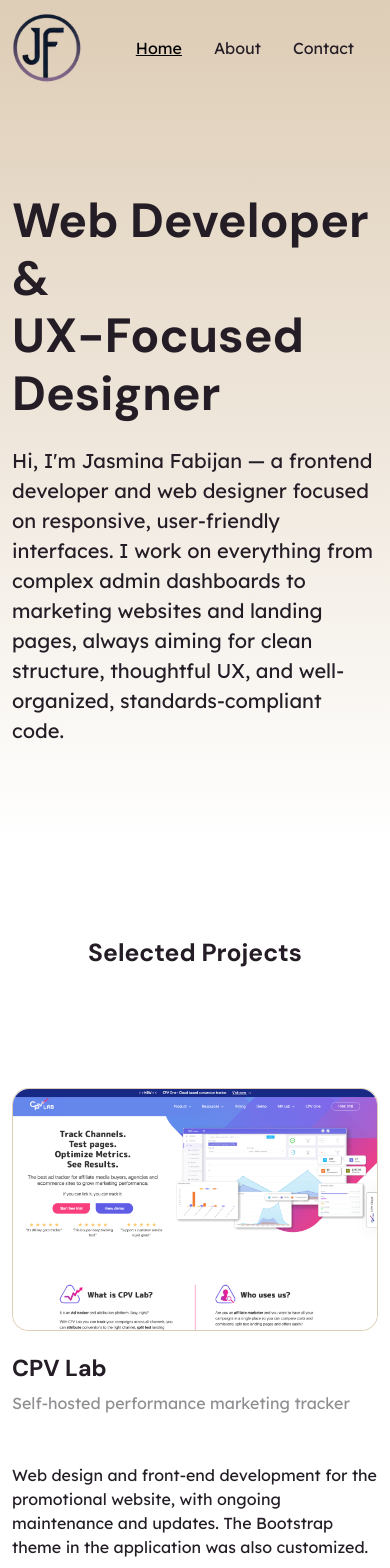
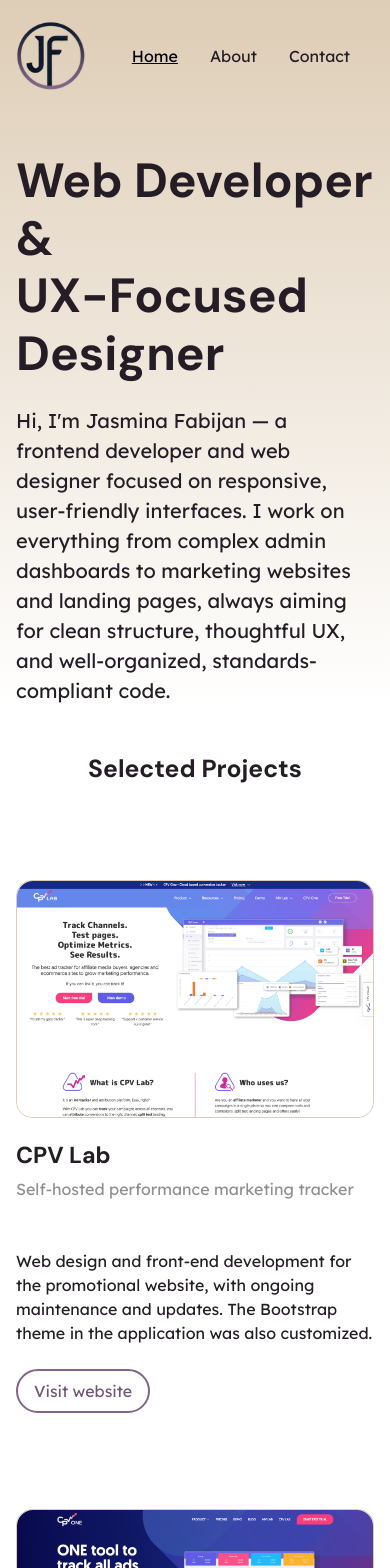
Before and after one commit to jasminafabijan/jf-2024, a React (Create React App) app: page / in a window 390 px wide. Shown: the top 1568 px of the page. Built offline with nearby package versions, Linux system fonts and the light colour scheme.

Commit message:
Responsive adjustments

```diff
--- a/src/assets/styles/main.scss
+++ b/src/assets/styles/main.scss
@@ -14,6 +14,11 @@ body {
     font-weight: 400;
     font-style: normal;
     color: $text-color;
+}
+
+.container {
+    padding-left: 1rem;
+    padding-right: 1rem;
 }
 
 h1,
--- a/src/components/Navbar/Navbar.jsx
+++ b/src/components/Navbar/Navbar.jsx
@@ -8,7 +8,7 @@ function NavbarComponent() {
     const [isOpen, setIsOpen] = useState(false);
 
     return (
-        <Navbar>
+        <Navbar className="pt-3">
             <Container>
                 <Navbar.Brand as={Link} to="/">
                     <img src={`${process.env.PUBLIC_URL}/logo.png`} alt="Logo - Jasmina Fabijan" />
--- a/src/components/YouTubeLazyEmbed.js
+++ b/src/components/YouTubeLazyEmbed.js
@@ -3,7 +3,6 @@ import React, { useState } from 'react';
 const YouTubeLazyEmbed = ({ videoId, title }) => {
   const [showIframe, setShowIframe] = useState(false);
 
-  // Koristimo maxresdefault za bolji kvalitet ako postoji, ili hqdefault
   const thumbnail = `https://img.youtube.com/vi/${videoId}/hqdefault.jpg`;
 
   return (
@@ -16,10 +15,9 @@ const YouTubeLazyEmbed = ({ videoId, title }) => {
         aspectRatio: '16/9',
         borderRadius: '0.375rem',
         overflow: 'hidden',
-        // Menjamo pozadinu u providnu da Safari ne bi imao šta da iscrta na ivicama
         background: 'transparent',
         cursor: 'pointer',
-        // Ovi redovi ispod su ključni za Safari "edge" bug:
+        // Safari "edge" bug:
         WebkitMaskImage: '-webkit-radial-gradient(white, black)',
         WebkitTransform: 'translateZ(0)',
         isolation: 'isolate'
@@ -48,10 +46,8 @@ const YouTubeLazyEmbed = ({ videoId, title }) => {
             style={{
               width: '100%',
               height: '100%',
-              // Force-ujemo sliku da popuni prostor bez obzira na njene originalne dimenzije
               objectFit: 'cover',
               display: 'block',
-              // Blagi scale (1.01) ponekad pomaže da slika "precuri" piksel preko ivice i sakrije linije
               transform: 'scale(1.01)'
             }}
           />
--- a/src/pages/About/About.jsx
+++ b/src/pages/About/About.jsx
@@ -14,7 +14,7 @@ function About() {
     return (
         <>
         <GradientHeader>
-            <Container className="mt-5 pt-5">
+            <Container className="mt-5 pt-md-5">
                 <Row className="align-items-center mb-5">
                     <Col lg={6} className='pe-lg-5'>
                         <motion.div
@@ -53,7 +53,7 @@ function About() {
         </GradientHeader>
 
         <Container className="my-5 py-5">
-            <Row className="mt-5">
+            <Row className="mt-md-5">
                 <div className='col-6 col-md-3'>
                     <motion.div
                         initial={{ opacity: 0, scale: 0.95 }}
--- a/src/pages/Contact/Contact.jsx
+++ b/src/pages/Contact/Contact.jsx
@@ -55,7 +55,7 @@ function Contact() {
             </section>
 
             <div className='container'>
-                <div className='bg-white py-5 rounded-4'>
+                <div className='bg-white py-5 rounded-4 mb-5'>
                     <div className='col-md-10 col-lg-9 col-xxl-8 mx-auto'>
 
                         {TEMP_SHOW_BOTH_ALERTS ? (
--- a/src/pages/Home/Hero/Hero.jsx
+++ b/src/pages/Home/Hero/Hero.jsx
@@ -4,7 +4,7 @@ import { motion } from 'framer-motion';
 
 function Hero() {
   return (
-    <div id="home" className="py-5 mt-5">
+    <div id="home" className="py-md-5 mt-5">
         <Container className='mb-5'>
             <motion.h1
                 className="hero-title mb-4"
--- a/src/pages/Home/ProjectsSection/ProjectsSection.jsx
+++ b/src/pages/Home/ProjectsSection/ProjectsSection.jsx
@@ -10,9 +10,9 @@ import perilen from '../../../assets/images/projects/thumbnails/perilen.png';
 
 function Projects() {
     return (
-        <Container id="projects" className="my-5 py-5">
+        <Container id="projects" className="my-5 py-md-5">
             <motion.h2
-                className="text-center mb-5 pb-4"
+                className="text-center mb-5 pb-md-4"
                 initial={{ opacity: 0, scale: 0.95 }}
                 whileInView={{ opacity: 1, scale: 1 }}
                 viewport={{ once: true }}
@@ -21,7 +21,7 @@ function Projects() {
                 Selected Projects
             </motion.h2>
 
-            <Row className='align-items-center mb-5 py-5'>
+            <Row className='align-items-center mb-md-5 py-5'>
                 <Col lg={7} className="pe-lg-5">
                     <motion.div
                         className="thumbnail cpvlab rounded-4 mb-4 mb-lg-0"
@@ -49,7 +49,7 @@ function Projects() {
                 </Col>
             </Row>
 
-            <Row className='align-items-center mb-5 py-5'>
+            <Row className='align-items-center mb-md-5 py-5'>
                 <Col lg={7} className="order-lg-2 order-1">
                     <motion.div
                         className="thumbnail rounded-4 mb-4 mb-lg-0"
@@ -77,7 +77,7 @@ function Projects() {
                 </Col>
             </Row>
 
-            <Row className='align-items-center mb-5 py-5'>
+            <Row className='align-items-center mb-md-5 py-5'>
                 <Col lg={7} className="pe-lg-5">
                     <motion.div
                         className="thumbnail rounded-4 mb-4 mb-lg-0"
@@ -105,7 +105,7 @@ function Projects() {
                 </Col>
             </Row>
 
-            <Row className='align-items-center mb-5 py-5'>
+            <Row className='align-items-center mb-md-5 py-5'>
                 <Col lg={7} className="order-lg-2 order-1">
                     <motion.div
                         className="thumbnail rounded-4 mb-4 mb-lg-0"
@@ -133,7 +133,7 @@ function Projects() {
                 </Col>
             </Row>
 
-            <Row className='align-items-center mb-5 py-5'>
+            <Row className='align-items-center mb-md-5 py-5'>
                 <Col lg={7} className="pe-lg-5">
                     <motion.div
                         className="thumbnail rounded-4 mb-4 mb-lg-0"
@@ -161,7 +161,7 @@ function Projects() {
                 </Col>
             </Row>
 
-            <Row className='align-items-center mb-5 py-5'>
+            <Row className='align-items-center mb-md-5 py-5'>
                 <Col lg={7} className="order-lg-2 order-1">
                     <motion.div
                         className="thumbnail rounded-4 mb-4 mb-lg-0"
```
